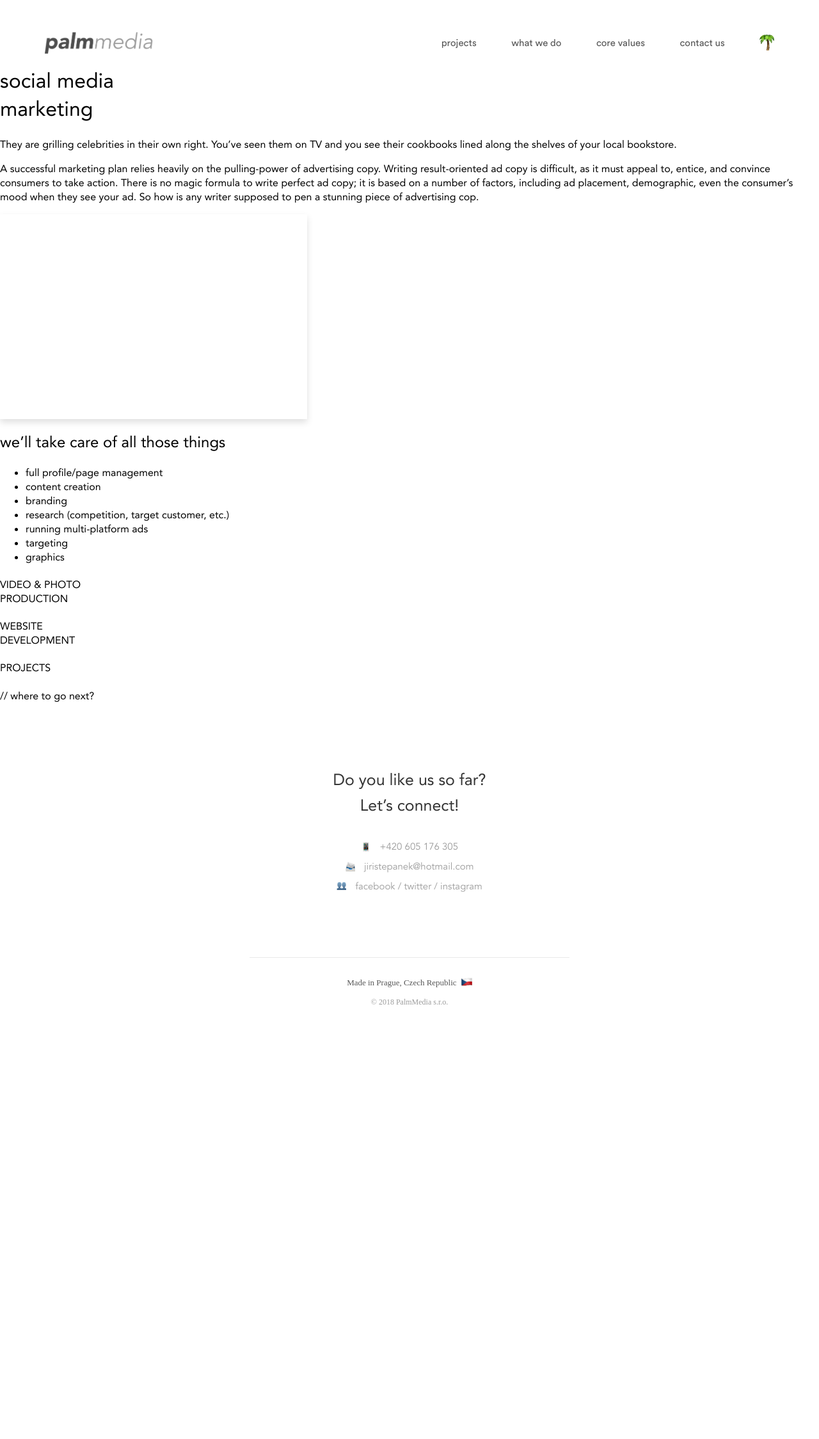
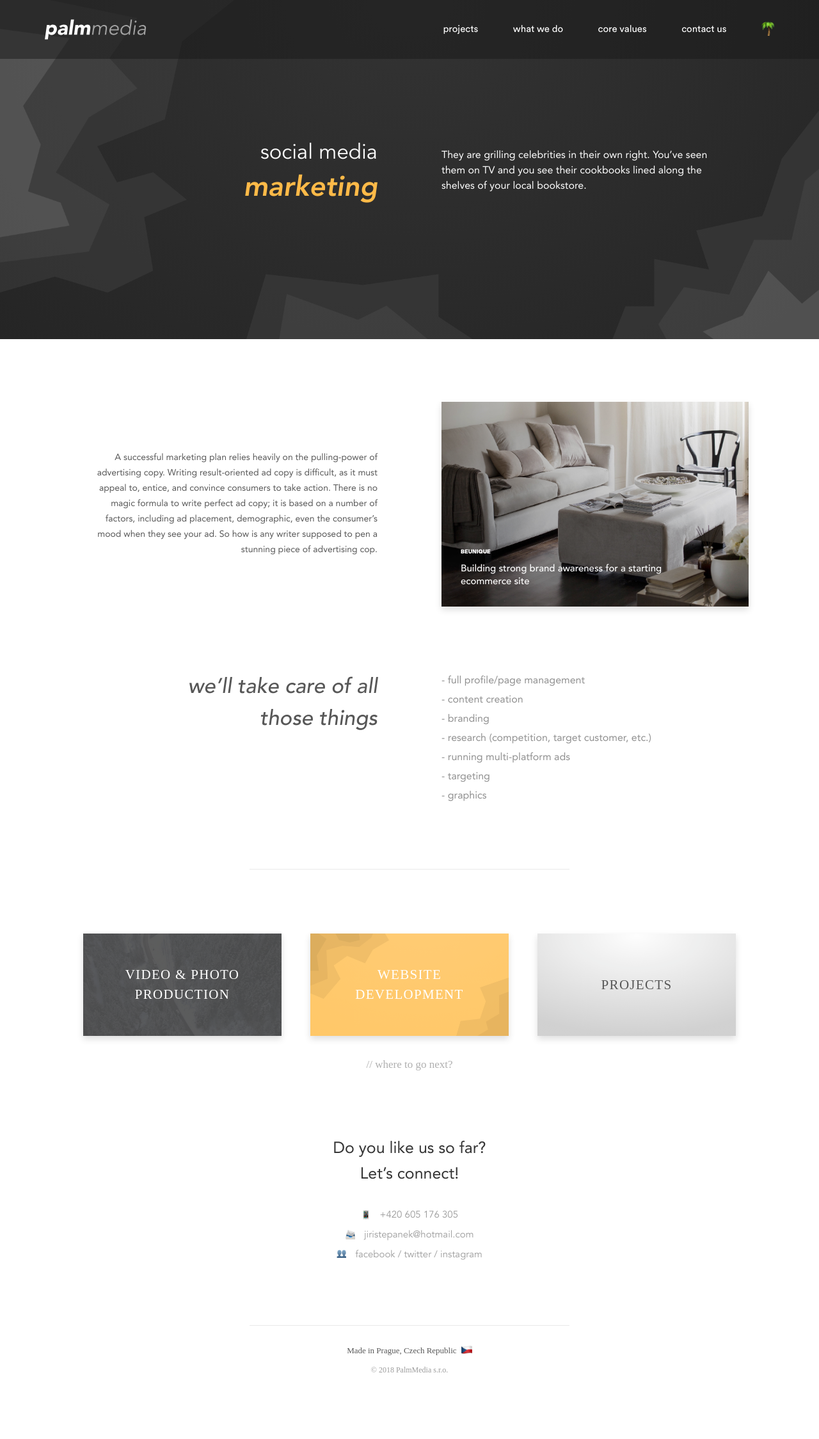
Before and after one commit to StyvekDrtic/palmmedia.cz, a Jekyll site: the page built from social_media_marketing.html, in a window 1280 px wide. Shown: the whole page at 64% size. Built offline with Jekyll 4.4.1, drawn with Linux system fonts in a browser that asks for light colours; nearby versions of some CDN libraries; some web fonts are replaced; before the commit the page ends 1674 px from its top, so only the background shows below that.

Commit message:
sluzba web

```diff
--- a/_includes/body_s.html
+++ b/_includes/body_s.html
@@ -1,11 +1,12 @@
 <section class="bodyS">
   <div class="basicInfo">
     <p>A successful marketing plan relies heavily on the pulling-power of advertising copy. Writing result-oriented ad copy is difficult, as it must appeal to, entice, and convince consumers to take action. There is no magic formula to write perfect ad copy; it is based on a number of factors, including ad placement, demographic, even the consumer’s mood when they see your ad. So how is any writer supposed to pen a stunning piece of advertising cop.</p>
-    <div class="projectWindow">
+    <div class="projectWindow beunique">
       <div class="description">
         <h3>BEUNIQUE</h3>
         <h4>Building strong brand awareness for a starting ecommerce site</h4>
       </div>
+      <div class="layer"></div>
     </div>
   </div>
   <div class="listServices">
--- a/_includes/header.html
+++ b/_includes/header.html
@@ -1,6 +1,7 @@
 <header>
   <a class="logo" href="/">
-    <img src="assets/img/logo.png" alt="PalmMedia logo">
+    <img class="logoB" src="assets/img/logo.svg" alt="PalmMedia logo">
+    <img class="logoW" src="assets/img/logo_w.svg" alt="PalmMedia logo">
   </a>
   <ul>
     <li>
@@ -20,3 +21,4 @@
     </li>
   </ul>
 </header>
+<div class="outerHeader"></div>
--- /dev/null
+++ b/_sass/_body_s.scss
@@ -0,0 +1,142 @@
+.bodyS {
+  margin-top: 466px;
+
+  .basicInfo {
+    height: 320px;
+    padding-top: 100px;
+
+    p {
+      font-family: AveRoman;
+      font-size: 14px;
+      color: #575757;
+      line-height: 24px;
+      position: absolute;
+      right: calc(50% + 50px);
+      text-align: right;
+      max-width: 460px;
+      margin-top: 75px;
+      margin-bottom: 0;
+    }
+
+    .projectWindow {
+      position: absolute;
+      left: calc(50% + 50px);
+    }
+  }
+
+  .listServices {
+    height: 210px;
+    padding-top: 100px;
+    padding-bottom: 100px;
+
+    h2 {
+      font-family: AveMediumOblique;
+      font-size: 33px;
+      color: #575757;
+      line-height: 50px;
+      position: absolute;
+      right: calc(50% + 50px);
+      text-align: right;
+      margin: 0;
+      max-width: 380px;
+    }
+
+    ul {
+      position: absolute;
+      left: calc(50% + 50px);
+      padding: 0;
+      margin: 0;
+
+      li {
+        list-style: none;
+        font-family: AveRoman;
+        font-size: 16px;
+        color: #909090;
+        line-height: 30px;
+
+        &::before {
+          content: "- ";
+        }
+      }
+    }
+  }
+}
+
+.whereToGoNext {
+  text-align: center;
+  margin-top: 100px;
+
+  .boxes {
+    width: 100%;
+    max-width: 1020px;
+    position: relative;
+    margin: 0 auto;
+
+    div {
+      width: 310px;
+      height: 160px;
+      display: inline-block;
+      background: gray;
+      vertical-align: middle;
+      -webkit-box-shadow: 0px 5px 10px 0px rgba(0,0,0,0.13);
+      -moz-box-shadow: 0px 5px 10px 0px rgba(0,0,0,0.13);
+      box-shadow: 0px 5px 10px 0px rgba(0,0,0,0.13);
+
+      h4 {
+        font-family: Maax-Black;
+        font-size: 21px;
+        color: #FFFFFF;
+        letter-spacing: 1.3px;
+        line-height: 31px;
+        margin-top: 49px;
+      }
+
+      &:first-child {
+        position: absolute;
+        top: 0;
+        left: 0;
+      }
+
+      &:last-child {
+        position: absolute;
+        top: 0;
+        right: 0;
+      }
+    }
+
+    .projectsBox {
+      background: url("../img/pozadi_projects.png");
+      background-position: center;
+      background-repeat: no-repeat;
+      background-size: cover;
+
+      h4 {
+        margin: 0;
+        line-height: 160px;
+        color: #575757;
+      }
+    }
+
+    .websiteDevelopmentBox {
+      background: url("../img/pozadi_web.png");
+      background-position: center;
+      background-repeat: no-repeat;
+      background-size: cover;
+    }
+
+    .videoPhotoBox {
+      background: url("../img/pozadi_photo.png");
+      background-position: center;
+      background-repeat: no-repeat;
+      background-size: cover;
+    }
+  }
+
+  p {
+    font-family: AveBookOblique;
+    font-size: 17px;
+    color: #AFAFAF;
+    margin: 0;
+    margin-top: 35px;
+  }
+}
--- a/_sass/_header.scss
+++ b/_sass/_header.scss
@@ -1,24 +1,30 @@
 header {
+  position: relative;
+  z-index: 2;
   max-width: 1140px;
   width: calc(100% - 80px);
   margin: 0 auto;
   margin-top: 50px;
 
   .logo {
-    height: 34px;
+    height: 32px;
     display: inline-block;
     vertical-align: middle;
 
     img {
-      height: 34px;
+      height: 32px;
+    }
+
+    .logoW {
+      display: none;
     }
   }
 
   .palm {
-    height: 25px;
+    height: 22px;
 
     img {
-      height: 25px;
+      height: 22px;
     }
   }
 
@@ -52,5 +58,37 @@ header {
       }
     }
   }
+}
 
+.outerHeader {
+  display: none;
 }
+
+.services {
+  header {
+    margin-top: 30px;
+
+    a {
+      color: #fff;
+    }
+
+    .logoW {
+      display: block;
+    }
+
+    .logoB {
+      display: none;
+    }
+  }
+
+  .outerHeader {
+    display: block;
+    position: absolute;
+    z-index: 1;
+    background: rgba(#191919, 0.5);
+    width: 100%;
+    position: absolute;
+    top: 0;
+    height: 92px;
+  }
+}
--- /dev/null
+++ b/_sass/_jumbotron_s.scss
@@ -0,0 +1,92 @@
+.jumbotronS {
+  position: absolute;
+  top: 0;
+  z-index: 0;
+  height: 530px;
+  width: 100%;
+  background: #333333; /* Old Browsers */
+  background: -webkit-radial-gradient(top,#333333,#252525); /*Safari 5.1-6*/
+  background: -o-radial-gradient(top,#333333,#252525); /*Opera 11.1-12*/
+  background: -moz-radial-gradient(top,#333333,#252525); /*Fx 3.6-15*/
+  background: radial-gradient(to bottom, #333333, #252525); /*Standard*/
+
+  .ornament1 {
+    background: url("../img/ornamenty_s/ornament_1.png");
+    background-position: right bottom;
+    background-repeat: no-repeat;
+    background-size: contain;
+    width: 331px;
+    height: 358px;
+    position: absolute;
+    bottom: 0;
+    right: 0;
+    z-index: 0;
+    opacity: 0.4;
+  }
+
+  .ornament2 {
+    background: url("../img/ornamenty_s/ornament_2.png");
+    background-position: left top;
+    background-repeat: no-repeat;
+    background-size: contain;
+    width: 366px;
+    height: 463px;
+    position: absolute;
+    top: 0;
+    left: 0;
+    z-index: 0;
+    opacity: 0.4;
+  }
+
+  .ornament3 {
+    background: url("../img/ornamenty_s/ornament_3.png");
+    background-position: bottom;
+    background-repeat: no-repeat;
+    background-size: contain;
+    width: 355px;
+    height: 110px;
+    position: absolute;
+    bottom: 0;
+    left: 30%;
+    z-index: 0;
+    opacity: 0.4;
+  }
+
+  .jumbotronSInner {
+    position: relative;
+    padding-top: 210px;
+    width: calc(100%);
+    height: 110px;
+    margin-bottom: 180px;
+
+    h1 {
+      font-family: AveBook;
+      font-size: 33px;
+      color: #FFFFFF;
+      line-height: 55px;
+      display: inline-block;
+      position: absolute;
+      right: calc(50% + 50px);
+      margin: 0;
+      text-align: right;
+
+      span {
+        font-family: AveHeavyOblique;
+        font-size: 44px;
+        color: #FFBA48;
+      }
+    }
+
+    p {
+      font-family: AveRoman;
+      font-size: 16px;
+      color: #FFFFFF;
+      line-height: 24px;
+      position: absolute;
+      left: calc(50% + 50px);
+      max-width: 420px;
+      margin: 0;
+      margin-top: 20px;
+    }
+  }
+}
--- a/_sass/_zaklad.scss
+++ b/_sass/_zaklad.scss
@@ -173,3 +173,11 @@ section {
     }
   }
 }
+
+.line {
+  height: 1px;
+  background-color: #E9E9E9;
+  width: 500px;
+  margin: 0 auto;
+  display: block;
+}
--- a/assets/css/main.scss
+++ b/assets/css/main.scss
@@ -16,3 +16,6 @@
 @import "footer";
 
 @import "projects_i";
+
+@import "jumbotron_s";
+@import "body_s";
```
Also changed, not shown: assets/img/logo.svg (added), assets/img/logo_w.svg (added), assets/img/ornamenty_s/ornament_1.png (added), assets/img/ornamenty_s/ornament_2.png (added), assets/img/ornamenty_s/ornament_3.png (added), assets/img/pozadi_photo.png (added), assets/img/pozadi_projects.png (added), assets/img/pozadi_web.png (added).
